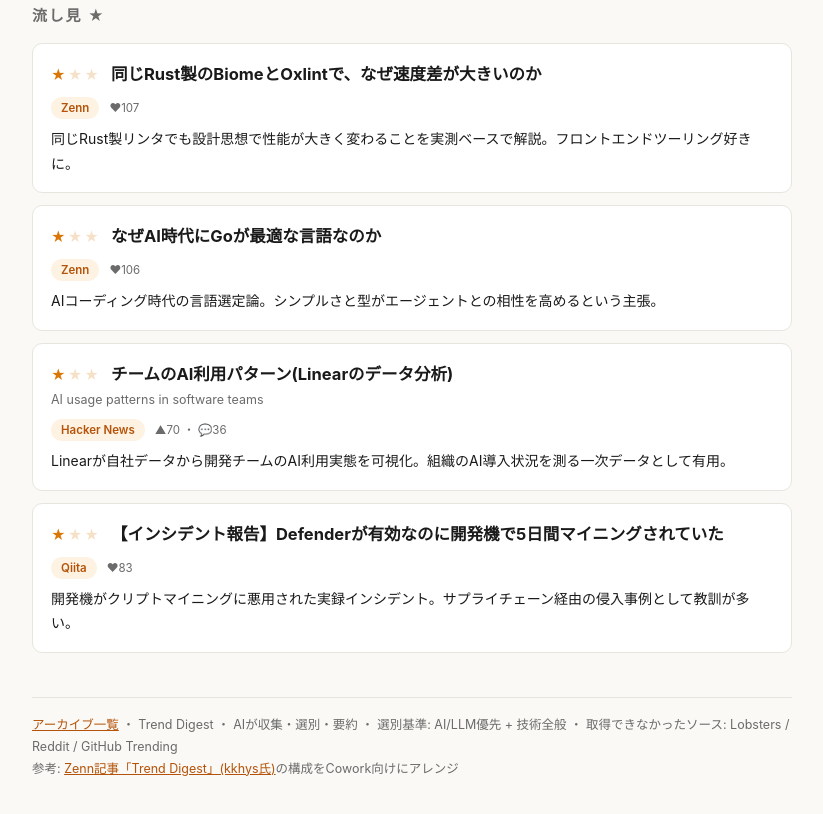
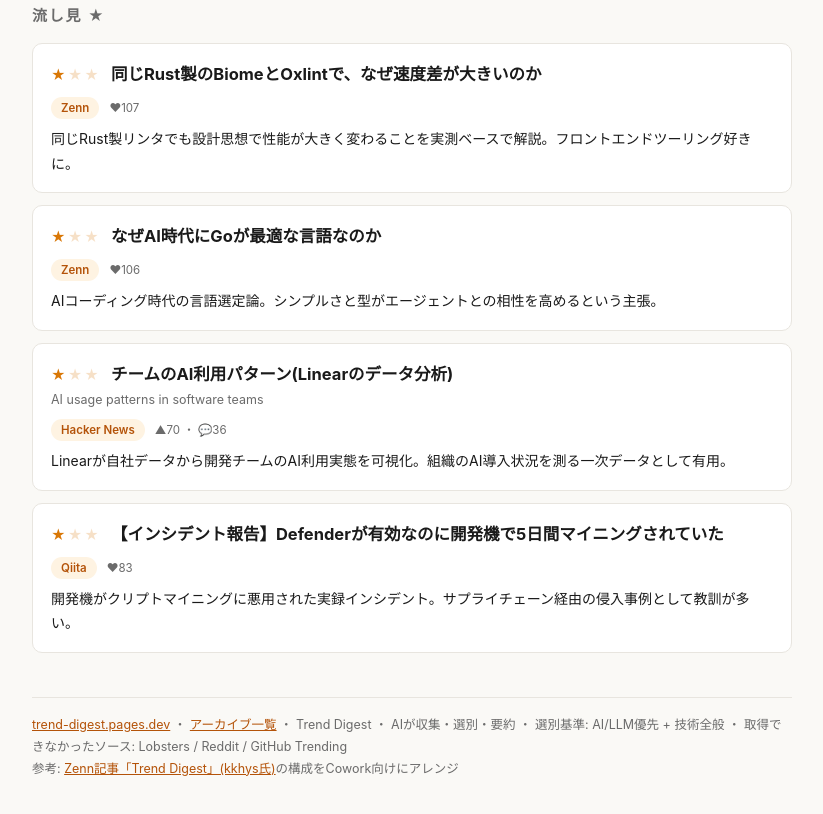
Before and after one commit to syugo0108/trend-digest, a plain HTML site: page archive/2026-08-19.html in a window 1280 px wide. Shown: the part 3297-4111 px from the top of the page, without its empty margins (228-1051 px from the left). Drawn offline with Linux system fonts and the light colour scheme.

Commit message:
Add site URL to footer
Co-Authored-By: Claude Fable 5 <noreply@anthropic.com>
Claude-Session: https://claude.ai/code/session_01JmnGbbc7rJF92kjscQA3vC

```diff
--- a/archive/2026-08-19.html
+++ b/archive/2026-08-19.html
@@ -213,7 +213,7 @@
 </div>
 
 <footer>
-  <a href="/archive/" style="color:var(--accent)">アーカイブ一覧</a> ・ Trend Digest ・ AIが収集・選別・要約 ・ 選別基準: AI/LLM優先 + 技術全般 ・ 取得できなかったソース: Lobsters / Reddit / GitHub Trending<br>
+  <a href="https://trend-digest.pages.dev/" style="color:var(--accent)">trend-digest.pages.dev</a> ・ <a href="/archive/" style="color:var(--accent)">アーカイブ一覧</a> ・ Trend Digest ・ AIが収集・選別・要約 ・ 選別基準: AI/LLM優先 + 技術全般 ・ 取得できなかったソース: Lobsters / Reddit / GitHub Trending<br>
   参考: <a href="https://zenn.dev/kkhys/articles/trends-digest" style="color:var(--accent)">Zenn記事「Trend Digest」(kkhys氏)</a>の構成をCowork向けにアレンジ
 </footer>
 </div>
```
Also changed, not shown: index.html (+1 -1 lines).
